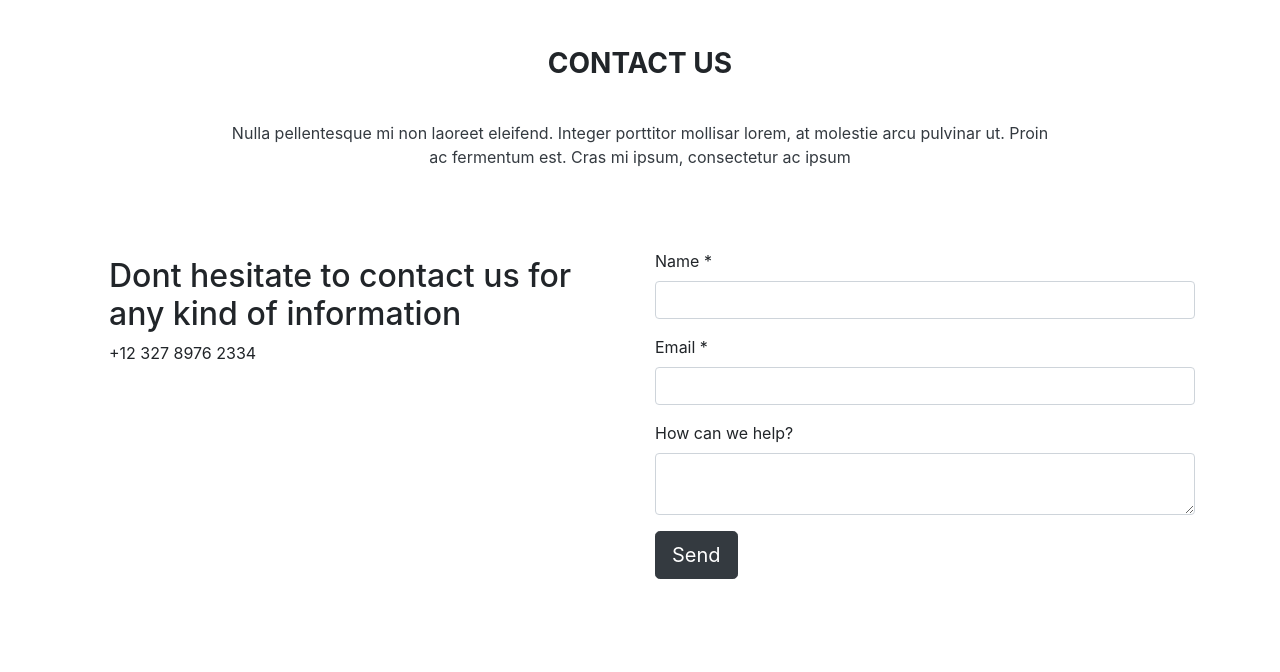
After one commit to DevCesarHdez/expert-design-flask, a Flask app: template templates/about.html in a window 1280 px wide. The commit adds this page. Shown: the part 251-923 px from the top of the page. Run offline with Flask 2, Linux system fonts and the light colour scheme; the template is opened without the code that fills it, so the values that code supplies are empty; some libraries are stand-ins or nearby versions.

Commit message:
pagina de contacto

```diff
--- a/app.py
+++ b/app.py
@@ -8,7 +8,7 @@ def home():
 
 @app.route('/contact')
 def contact():
-    return "contact"
+    return render_template('about.html')
 
 if __name__ == '__main__':
     app.run(debug=True)
--- a/static/css/style.css
+++ b/static/css/style.css
@@ -138,3 +138,19 @@ footer.parallax{
   background-position: center;
   background-size: cover;
 }
+
+/* Header Pages */
+.banner-pages {
+  background: url(https://demo.w3layouts.com/demos_new/template_demo/08-01-2019/demo_Free/1969077679/web/images/banner.jpg)
+    no-repeat center;
+  -webkit-background-size: cover;
+  -moz-background-size: cover;
+  -o-background-size: cover;
+  -ms-background-size: cover;
+  background-size: cover;
+  position: relative;
+  min-height: 250px;
+}
+.breadcrumb-item + .breadcrumb-item::before {
+    content: "";
+}
--- /dev/null
+++ b/static/js/scripts.js
@@ -0,0 +1,9 @@
+document.querySelectorAll('a[href^="#"]').forEach(anchor => {
+    anchor.addEventListener('click', function (e) {
+        e.preventDefault();
+
+        document.querySelector(this.getAttribute('href')).scrollIntoView({
+            behavior: 'smooth'
+        });
+    });
+});
--- /dev/null
+++ b/templates/about.html
@@ -0,0 +1,36 @@
+{% extends "partials/header_pages.html" %}
+
+{% block content %}
+<section id="contact" class="py-5">
+  <div class="container">
+    <div class="row mx-0 text-center">
+      <h3 class="text-uppercase text-center w-50 mx-auto font-weight-bold">CONTACT US</h3>
+      <p class="text-dark w-75 mx-auto text-center my-4 p-2">Nulla pellentesque mi non laoreet eleifend. Integer porttitor mollisar lorem, at molestie arcu pulvinar ut. Proin ac fermentum est. Cras mi ipsum, consectetur ac ipsum</p>
+    </div>
+
+    <div class="row py-5">
+      <div class="col-lg-6 ">
+        <div class="py-2 px-4">
+          <h2>Dont hesitate to contact us for any kind of information</h2>
+          <p> +12 327 8976 2334</p>
+        </div>
+      </div>
+      <div class="col-lg-6">
+        <form action="">
+          <div class="form-group"><label for="">Name *</label><input type="text" class="form-control"></div>
+          <div class="form-group"><label for="">Email *</label><input type="email" class="form-control"></div>
+          <div class="form-group"><label for="">How can we help?</label><textarea name="" id="" class="form-control"></textarea></div>
+          <button class="btn btn-dark btn-lg">Send</button>
+        </form>
+      </div>
+    </div>
+
+    <div class="row">
+      <div class="col mt-md-5">
+        <iframe src="https://www.google.com/maps/embed?pb=!1m18!1m12!1m3!1d100949.24429313939!2d-122.44206553967531!3d37.75102885910819!2m3!1f0!2f0!3f0!3m2!1i1024!2i768!4f13.1!3m3!1m2!1s0x80859a6d00690021%3A0x4a501367f076adff!2sSan+Francisco%2C+CA%2C+USA!5e0!3m2!1sen!2sin!4v1472190196783" class="w-100" style="border:0" allowfullscreen=""></iframe>
+      </div>
+    </div>
+
+  </div>
+</section>
+{% endblock %}
--- a/templates/index.html
+++ b/templates/index.html
@@ -85,7 +85,7 @@
 <!-- End News -->
 
 <!-- Start Services-->
-<section id="service" class="bg-secondary py-5">
+<section id="services" class="bg-secondary py-5">
   <div class="container py-lg-5">
     <div class="text-center">
       <h3 class="text-uppercase font-weight-bold text-dark text-monospace">Integer porttitor mollisar</h3>
--- a/templates/layout.html
+++ b/templates/layout.html
@@ -27,7 +27,7 @@
                 <i class="icon ion-md-menu bg-dark-25 px-2 text-white"></i>
               </a>
               <div class="dropdown-menu position-absolute py-0 border-0 shadow-lg rounded-lg" aria-labelledby="navbarDropdown">
-                <a class="dropdown-item text-center py-2" href="#">Home</a>
+                <a class="dropdown-item text-center py-2" href="/">Home</a>
                 <a class="dropdown-item text-center py-2" href="#about">About</a>
                 <a class="dropdown-item text-center py-2" href="#team">Team</a>
                 <a class="dropdown-item text-center py-2" href="#services">Services</a>
@@ -90,9 +90,14 @@
     <!-- End footer -->
 
     <!-- Optional JavaScript -->
+
     <!-- jQuery first, then Popper.js, then Bootstrap JS -->
     <script src="https://code.jquery.com/jquery-3.5.1.slim.min.js" integrity="sha384-DfXdz2htPH0lsSSs5nCTpuj/zy4C+OGpamoFVy38MVBnE+IbbVYUew+OrCXaRkfj" crossorigin="anonymous"></script>
     <script src="https://cdn.jsdelivr.net/npm/popper.js@1.16.1/dist/umd/popper.min.js" integrity="sha384-9/reFTGAW83EW2RDu2S0VKaIzap3H66lZH81PoYlFhbGU+6BZp6G7niu735Sk7lN" crossorigin="anonymous"></script>
     <script src="https://stackpath.bootstrapcdn.com/bootstrap/4.5.2/js/bootstrap.min.js" integrity="sha384-B4gt1jrGC7Jh4AgTPSdUtOBvfO8shuf57BaghqFfPlYxofvL8/KUEfYiJOMMV+rV" crossorigin="anonymous"></script>
+
+    <!-- Js -->
+    <script src="{{url_for('static', filename='js/scripts.js')}}" charset="utf-8"></script>
+
   </body>
 </html>
--- /dev/null
+++ b/templates/partials/header_pages.html
@@ -0,0 +1,16 @@
+{% extends "layout.html" %}
+
+{% block header %}
+<section class="banner-pages pt-5">
+  <div class="container pt-lg-5">
+    <div class="pt-5">
+      <ol class="breadcrumb text-center mx-auto bg-transparent">
+        <li class="breadcrumb-item">
+          <a href="/" class="btn bg-dark text-white">Home</a>
+        </li>
+        <li class="breadcrumb-item active btn btn-primary border-0 ml-2">Contact</li>
+      </ol>
+    </div>
+  </div>
+</section>
+{% endblock %}
```
